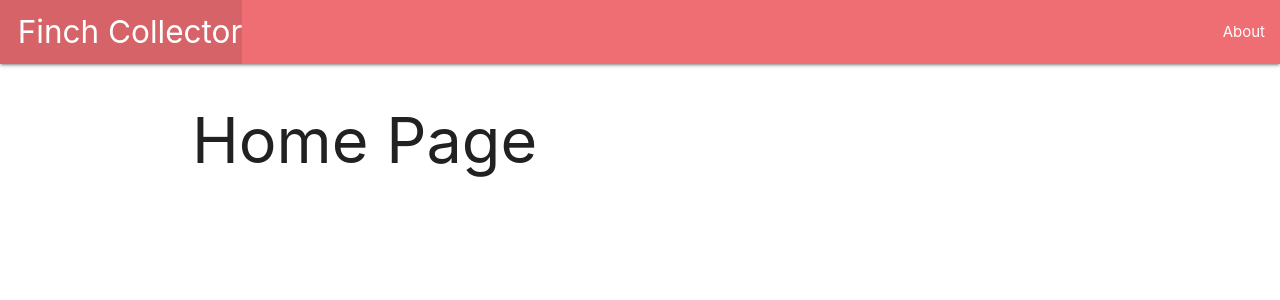
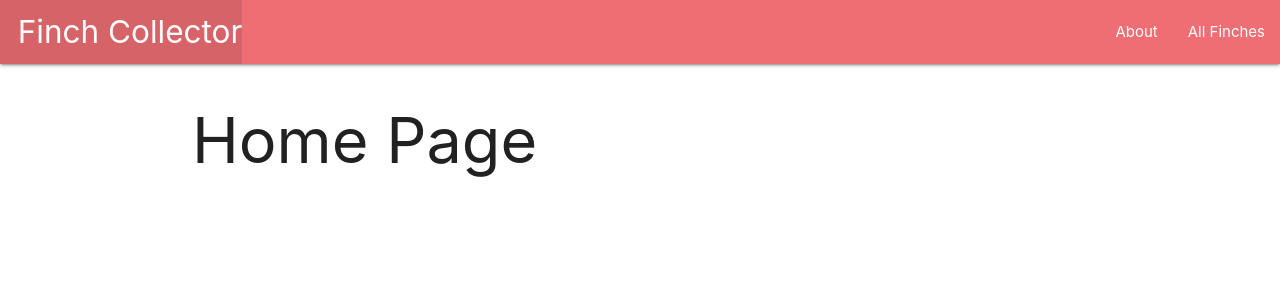
Before and after one commit to BeccaK8/finch-collector, a Django app: page / in a window 1280 px wide. Shown: the top 300 px of the page. Run offline with Django 5.2, Linux system fonts and the light colour scheme.

Commit message:
show finch index page

```diff
--- a/main_app/templates/base.html
+++ b/main_app/templates/base.html
@@ -15,10 +15,11 @@
         <nav>
         <div class="nav-wrapper">
             <ul>
-            <li><a href="/" class="left brand-logo">&nbsp;&nbsp;Finch Collector</a></li>
+                <li><a href="/" class="left brand-logo">&nbsp;&nbsp;Finch Collector</a></li>
             </ul>
             <ul class="right">
-            <li><a href="/about">About</a></li>
+                <li><a href="/about">About</a></li>
+                <li><a href="/finches">All Finches</a></li>
             </ul>
         </div>
         </nav>
--- a/main_app/urls.py
+++ b/main_app/urls.py
@@ -2,6 +2,7 @@ from django.urls import path
 from . import views
 
 urlpatterns = [
-    path('', views.home, name="home"),
-    path('about/', views.about, name="about"),
+    path('', views.home, name='home'),
+    path('about/', views.about, name='about'),
+    path('finches/', views.finches_index, name='index'),
 ]
--- a/main_app/views.py
+++ b/main_app/views.py
@@ -1,5 +1,10 @@
 from django.shortcuts import render
 
+finches = [
+    { 'name': 'Tweety Bird', 'breed': 'Canary', 'color': 'Yellow' },
+    { 'name': 'Big Red', 'breed': 'Cardinal', 'color': 'Red' },
+    { 'name': 'Newspaper', 'breed': 'Zebra Finch', 'color': 'Black and White' },
+]
 # Create your views here.
 # Render home view - '/'
 def home(request):
@@ -8,3 +13,9 @@ def home(request):
 # Render about page - '/about/'
 def about(request):
     return render(request, 'about.html')
+
+# Render finch index page - '/finches/'
+def finches_index(request):
+    return render(request, 'finches/index.html', {
+        'finches': finches
+    })
```
Also changed, not shown: main_app/templates/finches/index.html (added, +14 -0 lines).
